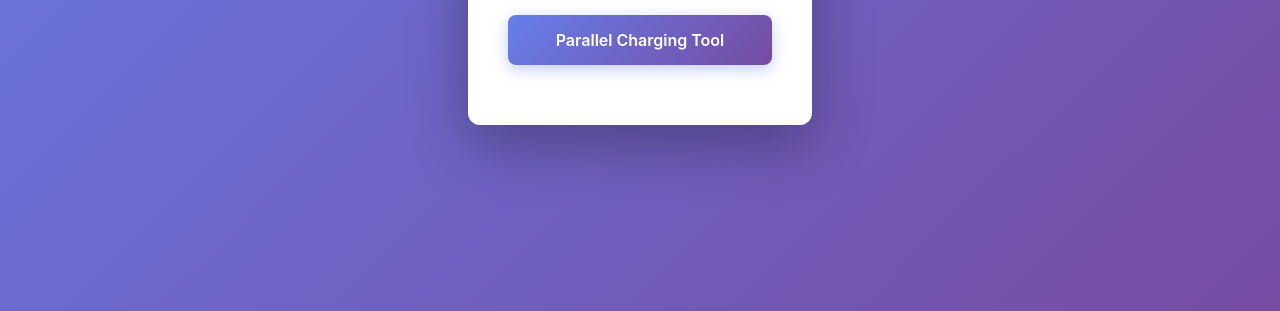
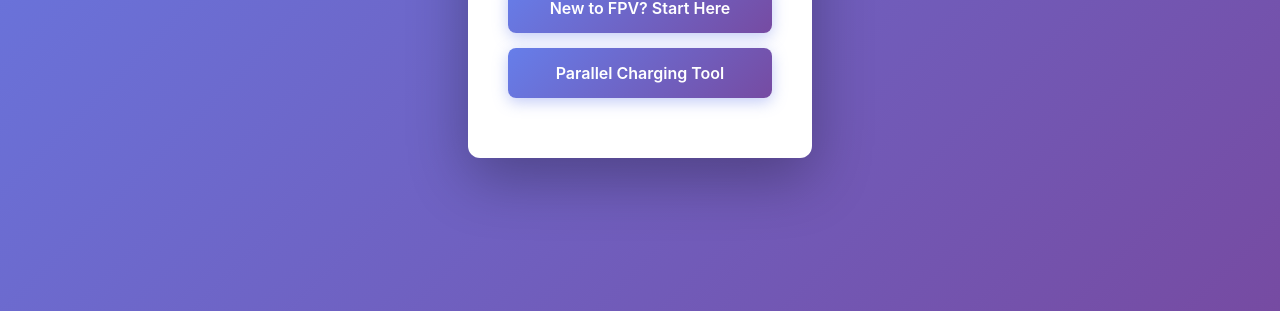
Before and after one commit to blueback22/bluebackfpv-tools, a plain HTML site: page index.html in a window 1280 px wide. Shown: the part 489-800 px from the top of the page. Drawn offline with Linux system fonts and the light colour scheme.

Commit message:
Add files via upload

```diff
--- a/index.html
+++ b/index.html
@@ -82,7 +82,8 @@
         <h1>BluebackFPV Tools</h1>
 
         <div class="tools">
-            <a href="parallel_charging_tool.html" class="tool-link">Parallel Charging Tool</a>
+            <a href="New to FPV? Start Here" class="tool-link">New to FPV? Start Here</a>
+            <a href="Lipo parallel tool - BluebackFPV.html" class="tool-link">Parallel Charging Tool</a>
         </div>
     </div>
 </body>
```
Also changed, not shown: shop.html (+1 -1 lines).
